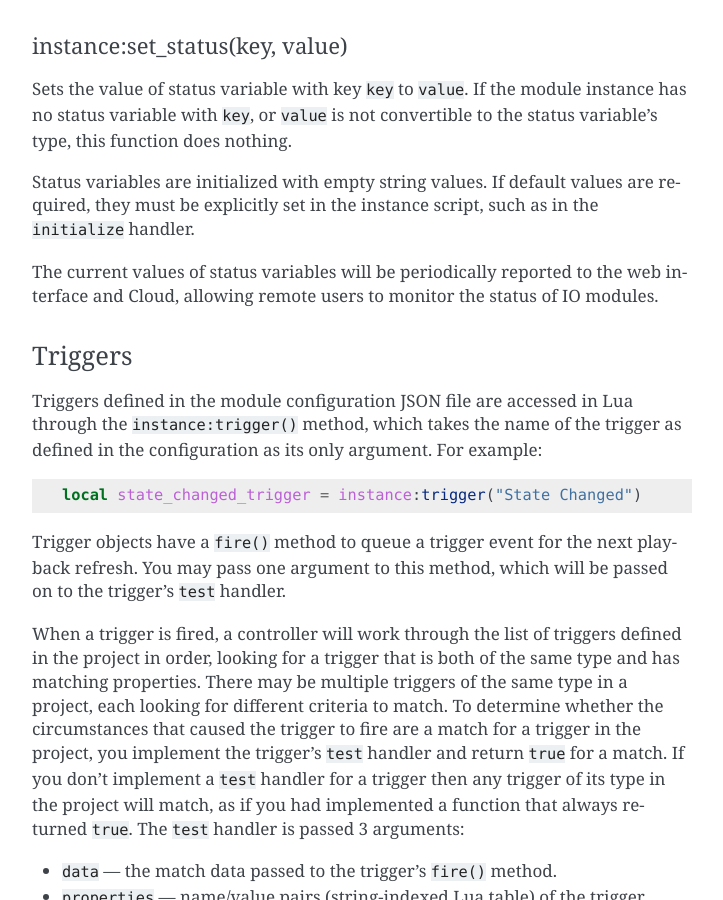
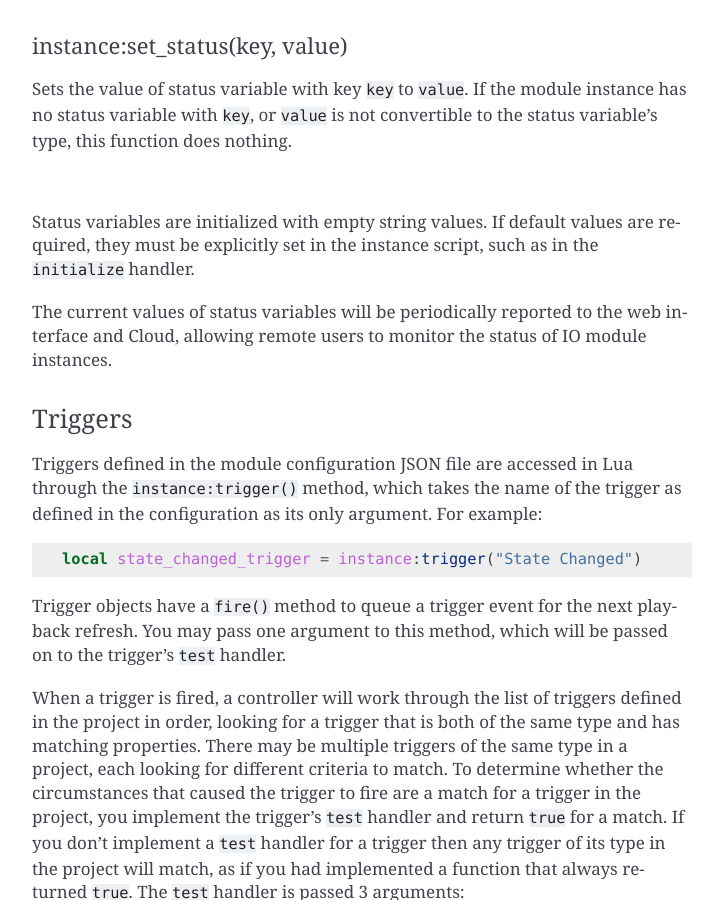
Before and after one commit to carallon/io-module-developer-guide, a Sphinx documentation site: the page built from source/guide/module-instances.rst, in a window 1280 px wide and 900 px high, scrolled down 3728 px. Shown: the whole window, without its empty margins (388-1111 px from the left). Built offline with Sphinx 7.4.7, drawn with Linux system fonts in a browser that asks for light colours.

Commit message:
Formatting change.

```diff
--- a/source/guide/module-instances.rst
+++ b/source/guide/module-instances.rst
@@ -125,9 +125,11 @@ instance:set_status(key, value)
 
 Sets the value of status variable with key ``key`` to ``value``. If the module instance has no status variable with ``key``, or ``value`` is not convertible to the status variable's type, this function does nothing.
 
+|
+
 Status variables are initialized with empty string values. If default values are required, they must be explicitly set in the instance script, such as in the ``initialize`` handler.
 
-The current values of status variables will be periodically reported to the web interface and Cloud, allowing remote users to monitor the status of IO modules.
+The current values of status variables will be periodically reported to the web interface and Cloud, allowing remote users to monitor the status of IO module instances.
 
 Triggers
 ========
```
